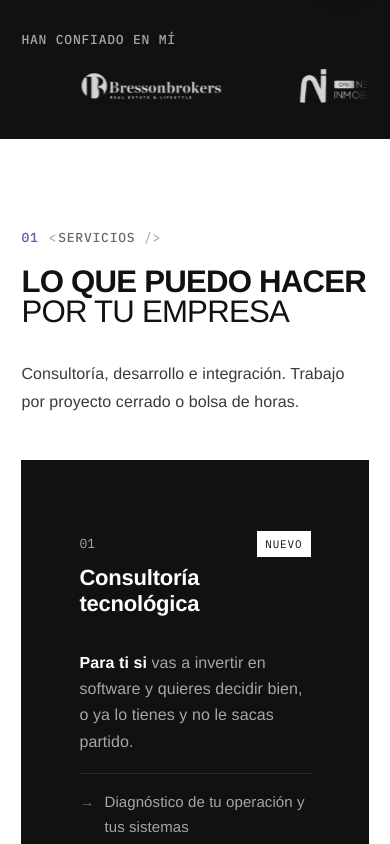
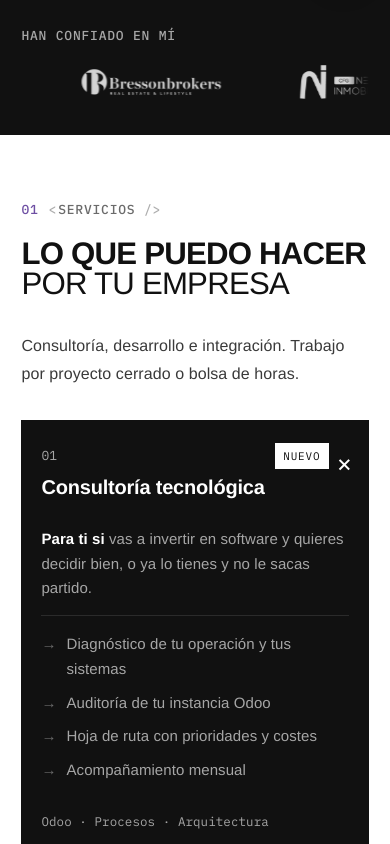
Before and after one commit to VeronicaC-Fuentes/veronicadev, a Next.js app: page / in a window 390 px wide. Shown: the part 840-1684 px from the top of the page. Built offline with nearby package versions, Linux system fonts and the light colour scheme.

Commit message:
Móvil compacto: acordeón de servicios, proyectos 2 columnas, leer más y sin bloques repetidos
Co-Authored-By: Claude Opus 5.5 <noreply@anthropic.com>
Claude-Session: https://claude.ai/code/session_01YLa4mbtqWbu346eComd5Wq

```diff
--- a/src/app/components/site/Home.jsx
+++ b/src/app/components/site/Home.jsx
@@ -213,6 +213,7 @@ function Projects({ c }) {
 
 function About({ c }) {
   const a = c.about;
+  const [more, setMore] = useState(false);
   const photos = ["/img/alley-lean.jpg", "/img/lean-arm.jpg", "/img/look-up.jpg"];
   return (
     <section className="dark" id="sobre-mi">
@@ -231,10 +232,15 @@ function About({ c }) {
               <PhotoImg key={src} src={src} alt={a.alts[i]} sizes="(max-width: 900px) 33vw, 18vw" />
             ))}
           </div>
-          <div className="about-txt reveal">
+          <div className={`about-txt reveal${more ? " more" : ""}`}>
             <p className="first">{a.p1}</p>
-            <p>{a.p2}</p>
-            <p>{a.p3}</p>
+            <p className="extra">{a.p2}</p>
+            <p className="extra">{a.p3}</p>
+            {!more && (
+              <button type="button" className="more-btn" onClick={() => setMore(true)}>
+                {a.readMore} +
+              </button>
+            )}
           </div>
         </div>
       </div>
--- a/src/app/content.js
+++ b/src/app/content.js
@@ -172,6 +172,7 @@ export const CONTENT = {
       p1: "Soy Verónica Cruces, desarrolladora full-stack y consultora Odoo. Desde 2023 acompaño a empresas de España y Latinoamérica con su tecnología.",
       p2: "Mi trabajo va desde módulos a medida en Odoo hasta aplicaciones en React y Node.js, webs, integraciones y automatizaciones que conectan todas las herramientas de un negocio. Trabajo en remoto, como nómada digital.",
       p3: "Antes de proponer nada, entiendo cómo funciona tu operación. Te explico con claridad qué conviene configurar, qué conviene desarrollar y qué no hace falta. Cuando trabajas conmigo, hablas directamente con quien diseña y programa la solución.",
+      readMore: "Leer más",
       alts: ["Verónica con blazer negro apoyada en una fachada de piedra", "Verónica apoyada con el brazo en una pared, en una calle estrecha", "Verónica mirando hacia arriba en una calle del casco histórico"],
     },
     reviews: {
@@ -252,6 +253,7 @@ export const CONTENT = {
       p1: "I'm Verónica Cruces, a full-stack developer and Odoo consultant. Since 2023 I've been helping companies in Spain and Latin America with their technology.",
       p2: "My work ranges from custom Odoo modules to React and Node.js applications, websites, integrations and automations that connect all of a business's tools. I work remotely, as a digital nomad.",
       p3: "Before proposing anything, I get to know how your operation works. I'll tell you clearly what to configure, what to build and what you don't need. When you work with me, you talk directly to the person who designs and codes the solution.",
+      readMore: "Read more",
       alts: ["Verónica in a black blazer leaning on a stone façade", "Verónica leaning her arm on a wall in a narrow street", "Verónica looking up in an old-town street"],
     },
     reviews: {
--- a/src/app/globals.css
+++ b/src/app/globals.css
@@ -545,3 +545,57 @@ em.accent{font-style:normal;color:var(--purple)}
   .hero-copy{padding-inline:var(--gutter);margin-top:-36px}
 }
 @media (max-width:700px){.hero-art{order:-1}.hero-copy{order:0}}
+
+/* ================= Móvil compacto (sin scroll horizontal) ================= */
+.more-btn{display:none}
+@media (max-width:700px){
+  .services,.process,.projects,.about,.reviews,.cta{padding-block:64px;gap:32px}
+  .hero{padding-bottom:40px}
+
+  /* fuera en móvil lo que se repite */
+  .skills,.band,.svc-cta{display:none!important}
+
+  /* servicios en acordeón: título + "para ti si" siempre, detalle al tocar */
+  .card-head{cursor:pointer;padding:22px 36px 10px 0}
+  .card.feat .card-head{padding:22px 40px 10px 20px}
+  .chev{display:block!important;position:absolute;right:4px;top:30px;transform:none;font:300 28px/1 var(--sans);transition:transform .3s}
+  .card.feat .chev{right:16px}
+  .card.open .chev{transform:rotate(45deg)}
+  .card-body,.card.open .card-body{display:flex;padding:0 0 20px;gap:14px}
+  .card.feat .card-body{padding:0 20px 20px}
+  .card:not(.open) .card-body ul,.card:not(.open) .card-body .tech{display:none}
+  .card .for{font-size:15px}
+
+  /* proyectos en 2 columnas: imagen + nombre */
+  .proj-grid{display:grid;grid-template-columns:1fr 1fr;gap:24px 14px}
+  .proj{padding:0;gap:8px;border:0}
+  .proj .shot{aspect-ratio:4/3}
+  .proj .meta{border:0;padding:0}
+  .proj h3{font-size:15px;line-height:1.25}
+  .proj .stack,.proj p,.proj .go{display:none}
+
+  /* modalidades compactas */
+  .mode{padding:18px 18px;gap:6px}
+  .mode .label{display:none}
+  .mode h3{font-size:19px}
+  .mode p{font-size:14px}
+  .mode ul{display:none!important}
+  .mode .price{padding-top:8px;font-size:13px}
+
+  /* sobre mí: fotos más bajas y "leer más" */
+  .trip img{aspect-ratio:3/4}
+  .trip img:nth-child(2){margin-top:16px}
+  .about-grid{gap:28px}
+  .about-txt .extra{display:none}
+  .about-txt.more .extra{display:block}
+  .more-btn{display:inline-flex;align-self:flex-start;background:none;border:1px solid var(--on-dark-2);color:var(--on-dark);font:700 12px var(--sans);letter-spacing:.08em;text-transform:uppercase;padding:12px 18px;cursor:pointer}
+
+  /* cómo trabajamos: foto más baja */
+  .proc-photo{aspect-ratio:4/3!important}
+}
+@media (max-width:700px){
+  .svc-grid .card{padding:0}
+  .svc-grid .card.feat{margin-bottom:4px}
+  .card-head{gap:6px}
+  .card h3{font-size:20px}
+}
```
